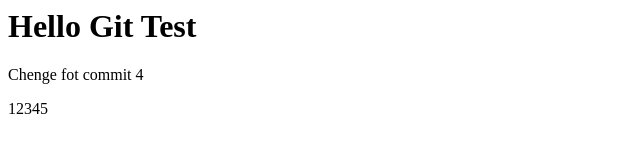
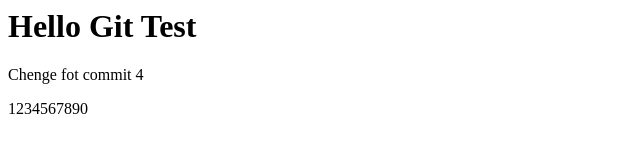
Before and after one commit to IvanBajko/Test-Repository, a plain HTML site: page index.html in a window 1280 px wide. Shown: the full height of the page, 0-640 px from the left. Drawn offline with Linux system fonts and the light colour scheme.

Commit message:
Merge - 4

```diff
--- a/index.html
+++ b/index.html
@@ -1,3 +1,3 @@
 <h1> Hello Git Test</h1>
 <p>Chenge fot commit 4 </p>
-<p>12345</p>
+<p>1234567890</p>
```
